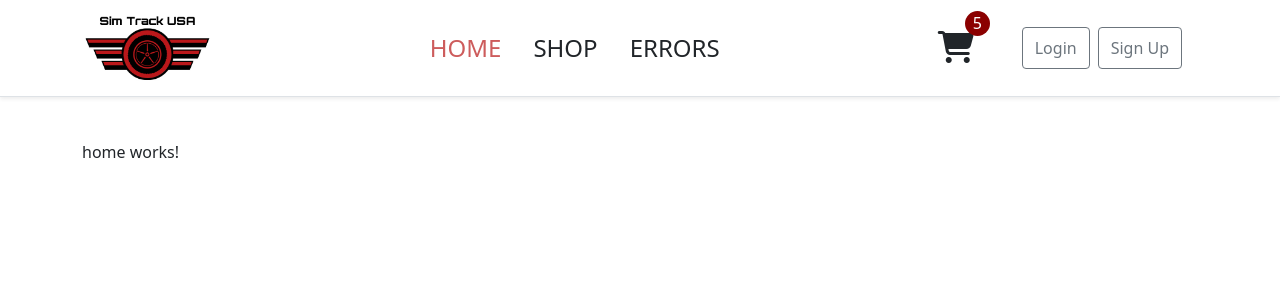
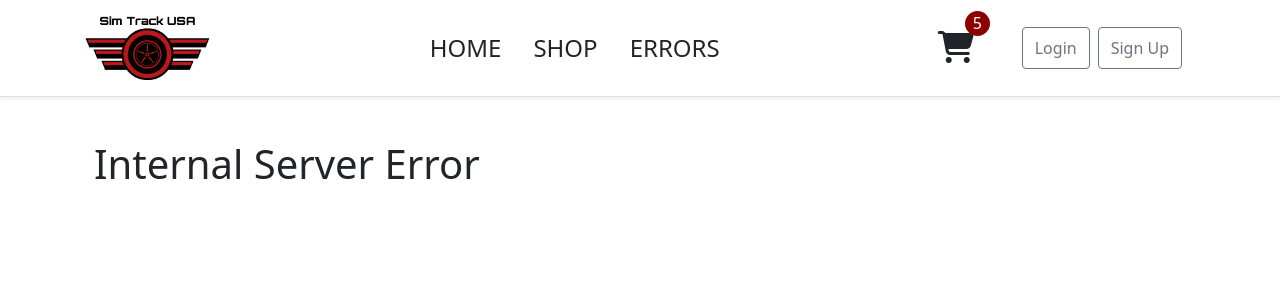
Before and after one commit to rickyriosp/SimTrackUSA, an Angular app in the folder client/: page /server-error in a window 1280 px wide. Before the commit this address led to /. Shown: the top 300 px of the page. Built offline with nearby package versions, Linux system fonts and the light colour scheme.

Commit message:
create additional error components

```diff
--- a/client/src/app/app-routing.module.ts
+++ b/client/src/app/app-routing.module.ts
@@ -1,12 +1,16 @@
 import { NgModule } from '@angular/core';
 import { RouterModule, Routes } from '@angular/router';
 
+import { NotFoundComponent } from './core/not-found/not-found.component';
+import { ServerErrorComponent } from './core/server-error/server-error.component';
 import { TestErrorComponent } from './core/test-error/test-error.component';
 import { HomeComponent } from './home/home.component';
 
 const routes: Routes = [
   { path: '', component: HomeComponent },
   { path: 'test-error', component: TestErrorComponent },
+  { path: 'server-error', component: ServerErrorComponent },
+  { path: 'not-found', component: NotFoundComponent },
   {
     path: 'shop',
     loadChildren: () =>
--- a/client/src/app/core/core.module.ts
+++ b/client/src/app/core/core.module.ts
@@ -4,9 +4,11 @@ import { RouterModule } from '@angular/router';
 
 import { NavBarComponent } from './nav-bar/nav-bar.component';
 import { TestErrorComponent } from './test-error/test-error.component';
+import { NotFoundComponent } from './not-found/not-found.component';
+import { ServerErrorComponent } from './server-error/server-error.component';
 
 @NgModule({
-  declarations: [NavBarComponent, TestErrorComponent],
+  declarations: [NavBarComponent, TestErrorComponent, NotFoundComponent, ServerErrorComponent],
   imports: [CommonModule, RouterModule],
   exports: [NavBarComponent],
 })
--- /dev/null
+++ b/client/src/app/core/not-found/not-found.component.html
@@ -0,0 +1,3 @@
+<div class="container mt-5">
+  <h1>Not Found</h1>
+</div>
--- /dev/null
+++ b/client/src/app/core/not-found/not-found.component.ts
@@ -0,0 +1,15 @@
+import { Component, OnInit } from '@angular/core';
+
+@Component({
+  selector: 'app-not-found',
+  templateUrl: './not-found.component.html',
+  styleUrls: ['./not-found.component.scss']
+})
+export class NotFoundComponent implements OnInit {
+
+  constructor() { }
+
+  ngOnInit(): void {
+  }
+
+}
--- /dev/null
+++ b/client/src/app/core/server-error/server-error.component.html
@@ -0,0 +1,3 @@
+<div class="container mt-5">
+  <h1>Internal Server Error</h1>
+</div>
--- /dev/null
+++ b/client/src/app/core/server-error/server-error.component.ts
@@ -0,0 +1,15 @@
+import { Component, OnInit } from '@angular/core';
+
+@Component({
+  selector: 'app-server-error',
+  templateUrl: './server-error.component.html',
+  styleUrls: ['./server-error.component.scss']
+})
+export class ServerErrorComponent implements OnInit {
+
+  constructor() { }
+
+  ngOnInit(): void {
+  }
+
+}
```
Also changed, not shown: client/src/app/core/not-found/not-found.component.scss (added), client/src/app/core/server-error/server-error.component.scss (added), 1 other file (tests, documents, lock files or other folders).
